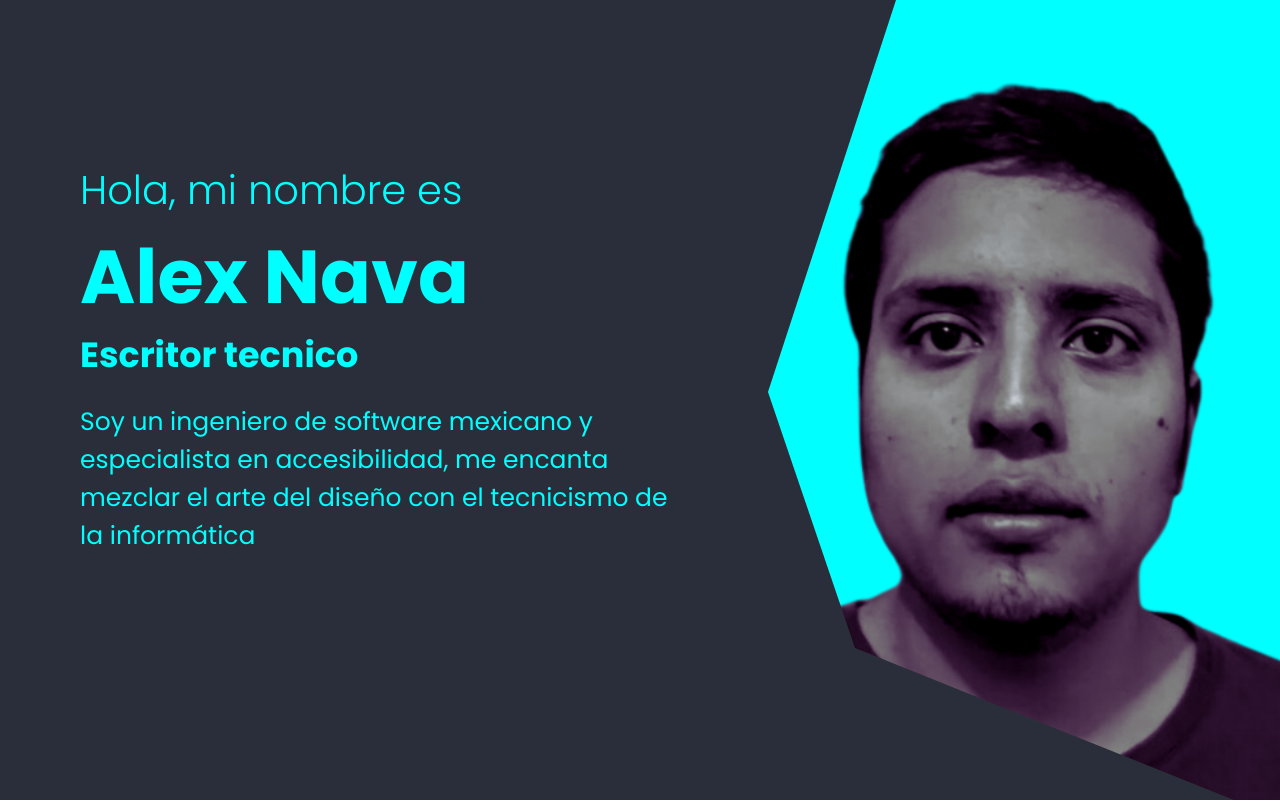
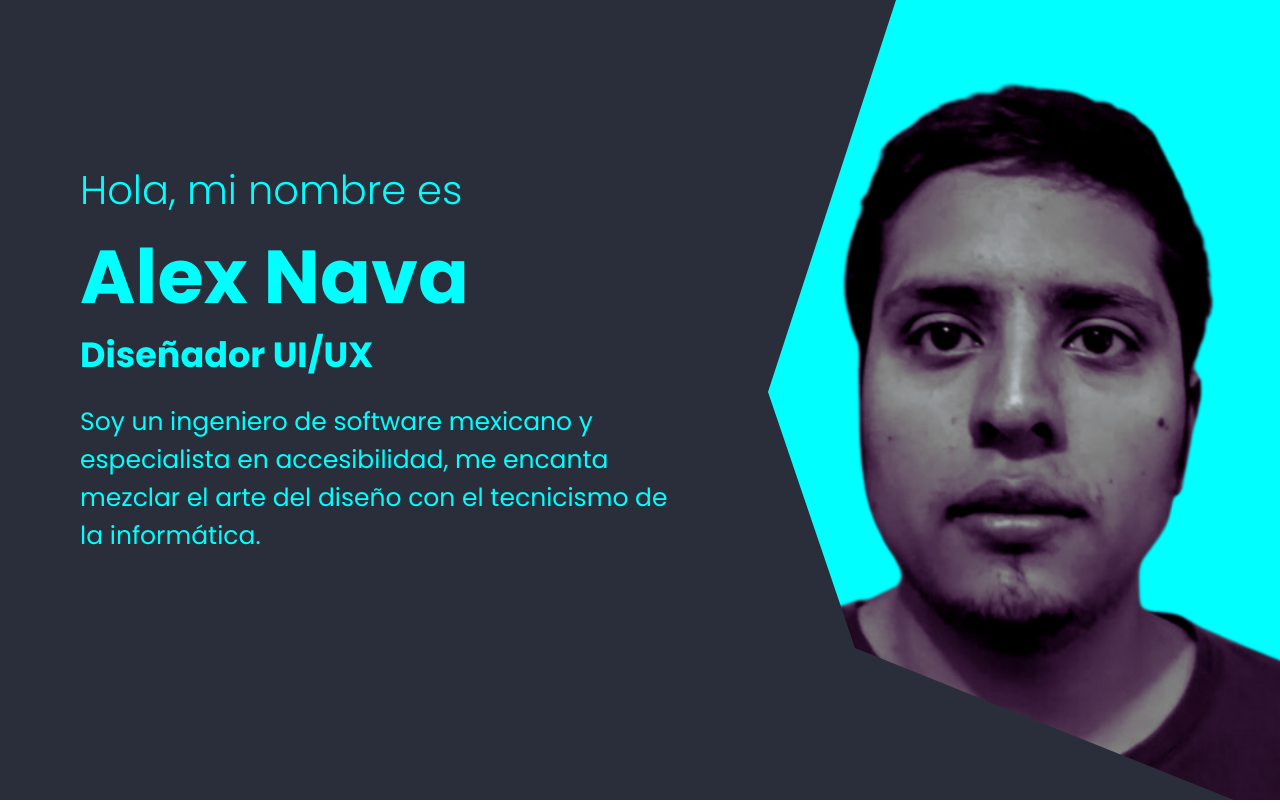
Before and after one commit to AlejandroNav/Portafolio1, a React (Vite) app in the folder Portafolio1/: page / in a window 1280 px wide. Built offline with nearby package versions, Linux system fonts and the light colour scheme.

Commit message:
start 2nd section

```diff
--- a/Portafolio1/src/components/intro/Intro.jsx
+++ b/Portafolio1/src/components/intro/Intro.jsx
@@ -10,16 +10,18 @@ const Intro = () => {
                     <h1 className='i-name'>Alex Nava</h1>
                     <div className='i-title'>
                         <div className="i-title-wrapper">
+                            <div className='i-title-item'>Software Engineer</div>
                             <div className='i-title-item'>Web Developer</div>
-                            <div className='i-title-item'>Disenador UI/UX</div>
-                            <div className='i-title-item'>Escritor tecnico</div>
+                            <div className='i-title-item'>Diseñador UI/UX</div>
+                            <div className='i-title-item'>Traductor Profesional</div>
+                            <div className='i-title-item'>Escritor Técnico</div>
                             <div className='i-title-item'>Creador de Contenido</div>
-                            <div className='i-title-item'>Especialista de Accesibilidad</div>
+                            <div className='i-title-item'>Especialista en Accesibilidad</div>
                         </div>
                     </div>
                     <div className='i-desc'>
                         Soy un ingeniero de software mexicano y especialista en accesibilidad,
-                        me encanta mezclar el arte del diseño con el tecnicismo de la informática
+                        me encanta mezclar el arte del diseño con el tecnicismo de la informática.
                     </div>
                 </div>
             </article>
```
